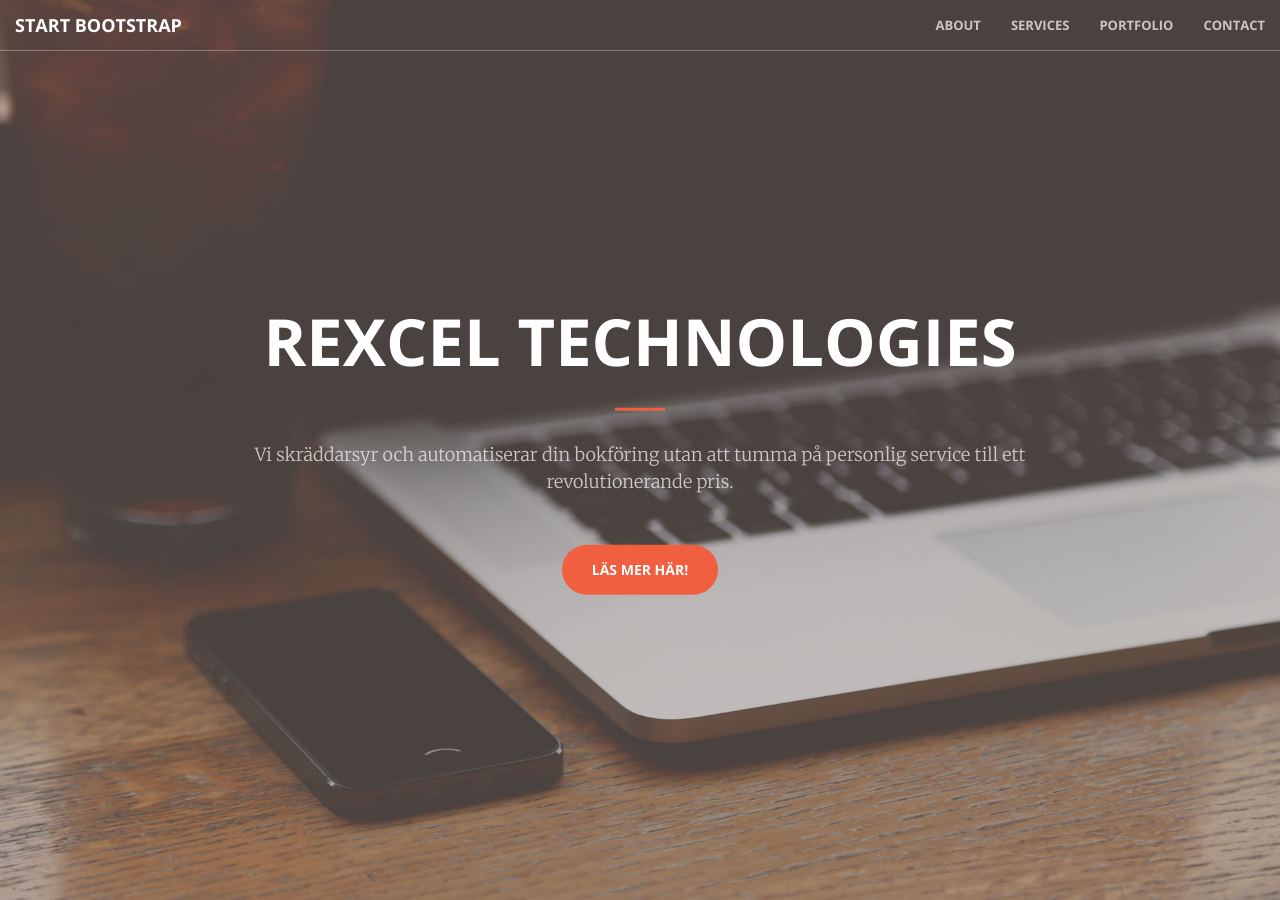
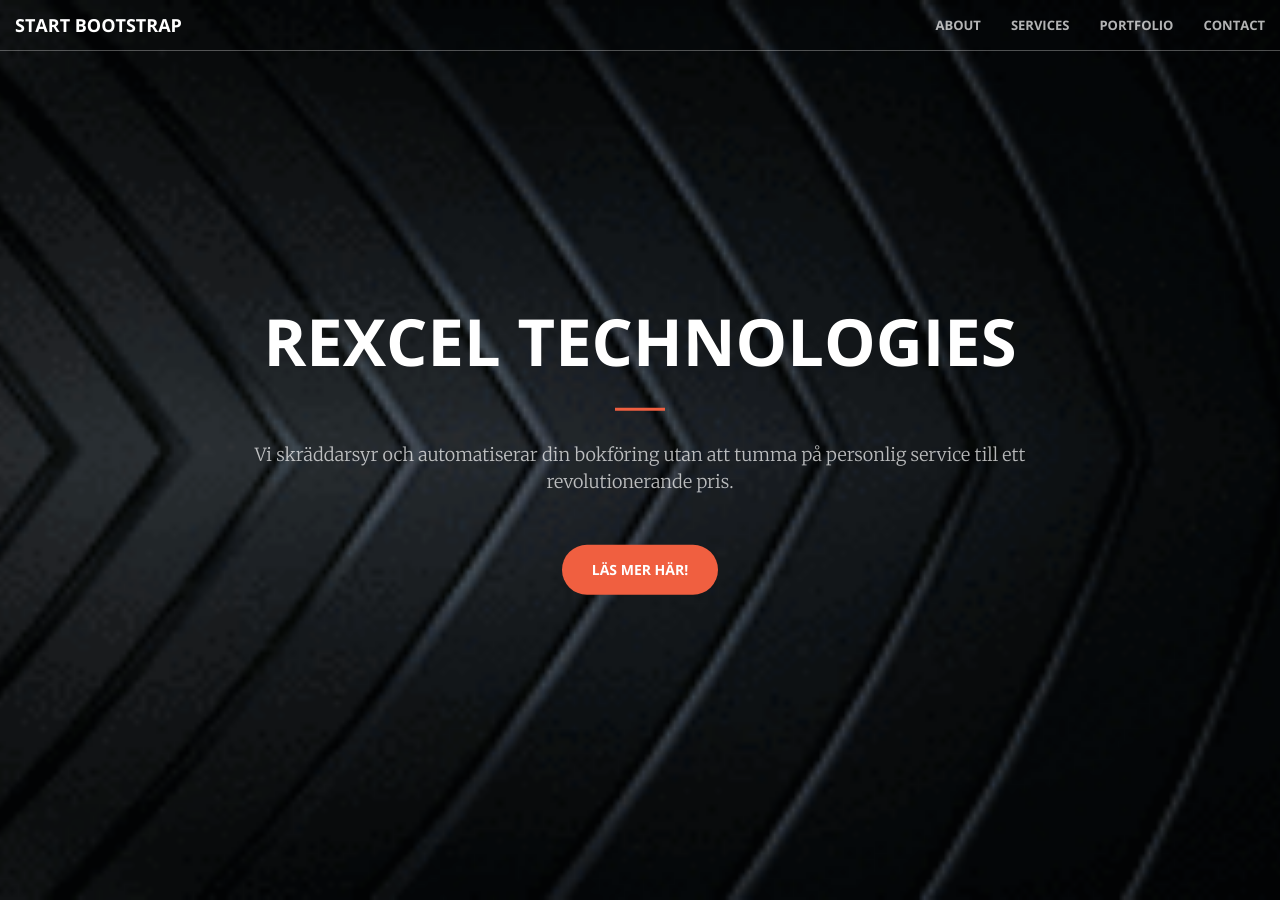
Before and after one commit to HanBiru/HanBiru.github.io, a Jekyll site: the page built from index.html, in a window 1280 px wide and 900 px high. Built offline with Jekyll 4.4.1, drawn with Linux system fonts in a browser that asks for light colours.

Commit message:
Tried GIF as background and changed tab title

```diff
--- a/_includes/head.html
+++ b/_includes/head.html
@@ -6,7 +6,7 @@
     <meta name="description" content="">
     <meta name="author" content="">
 
-    <title>Creative - Start Bootstrap Theme</title>
+    <title>ReXcel Technologies</title>
 
     <!-- Bootstrap Core CSS -->
     <link rel="stylesheet" href="css/bootstrap.min.css" type="text/css">
--- a/_sass/_base.scss
+++ b/_sass/_base.scss
@@ -155,7 +155,7 @@ header {
     min-height: auto;
     @include background-cover;
     background-position: center;
-    background-image: url('../img/header.jpg');
+    background-image: url('../img/19026371_MotionElements_4k-dark-glossy-background_converted_648867-256x144-3s-q2.gif');
     text-align: center;
     color: white;
     .header-content {
```
Also changed, not shown: img/19026371_MotionElements_4k-dark-glossy-background_converted_648867-256x144-3s-q2.gif (added), 4 other files.
